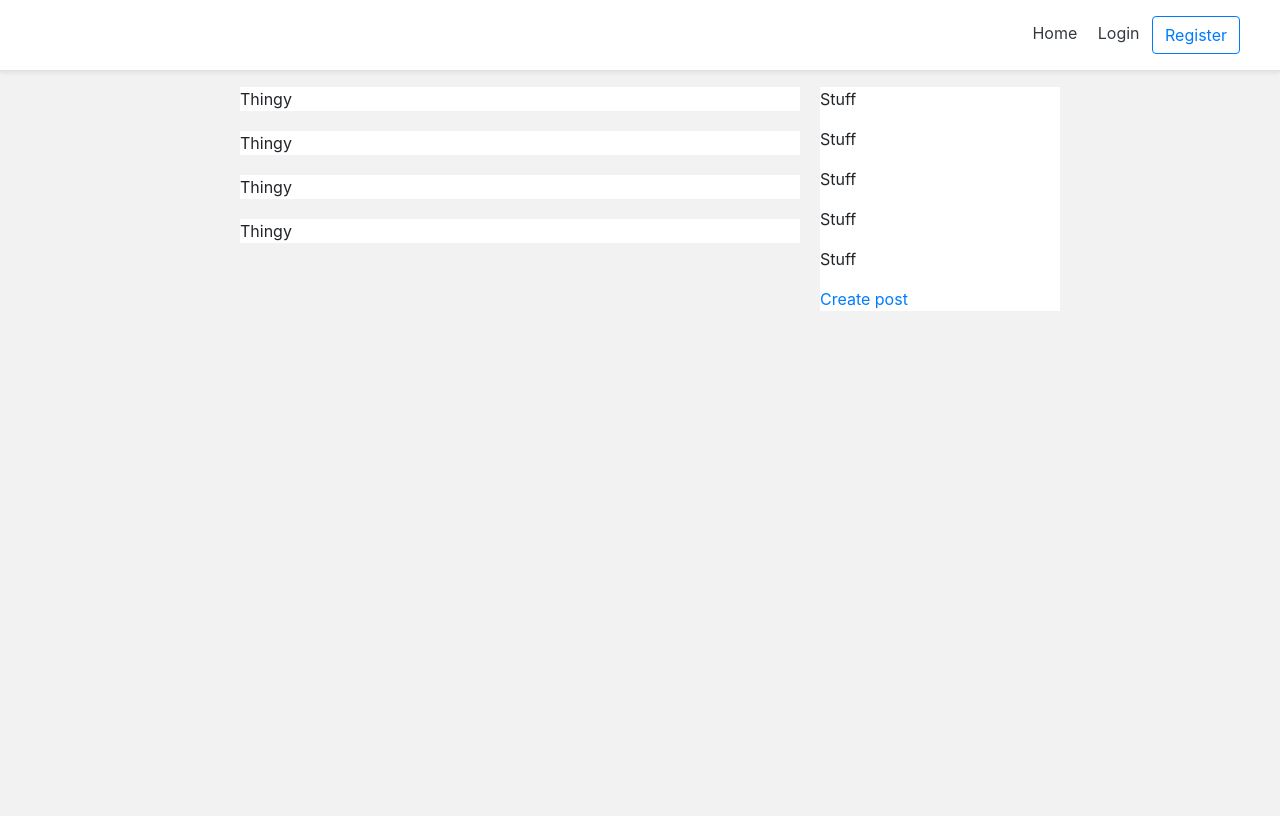
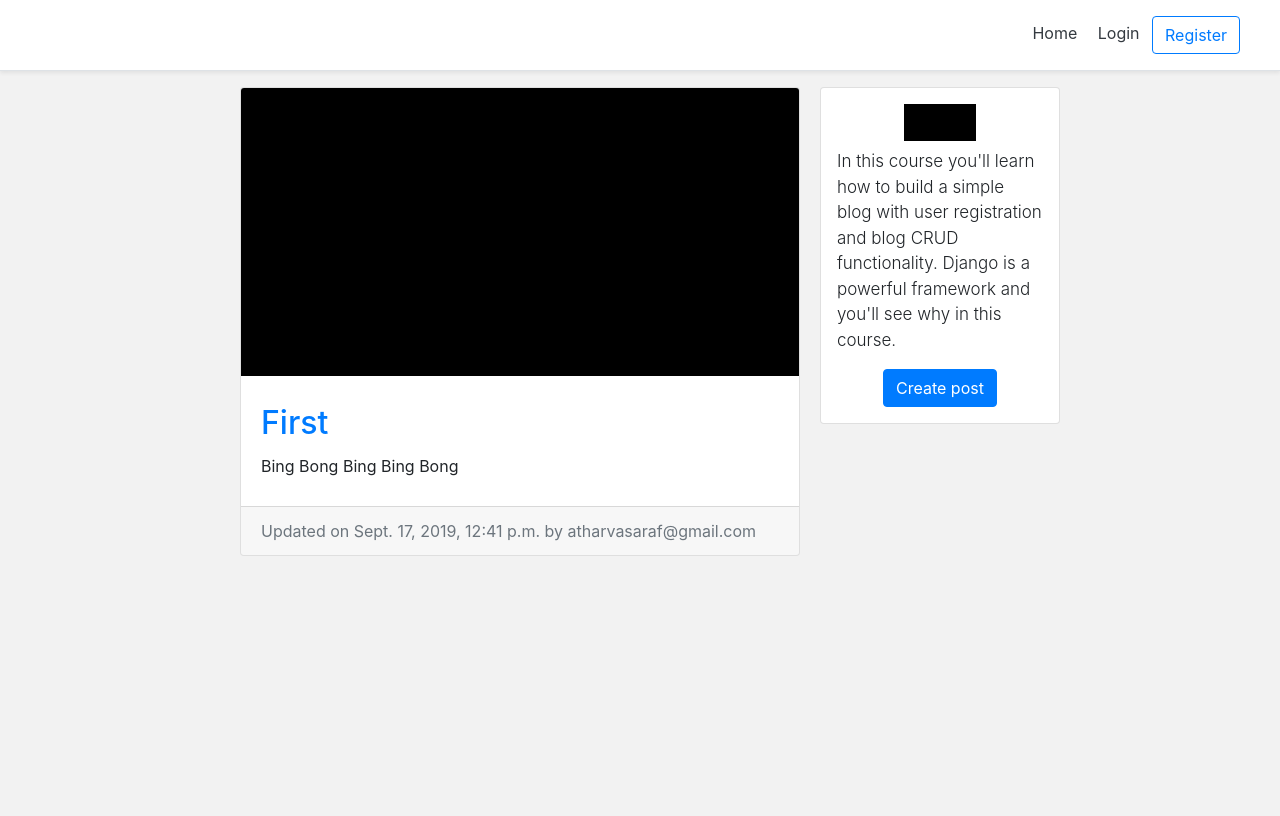
Before and after one commit to atharva121/CodingWithMitchBlogCourse, a Django app: page / in a window 1280 px wide. Shown: the top 816 px of the page. Run offline with Django 3.2, Linux system fonts and the light colour scheme; data comes from the database, SQL or seed files in the repository; both versions use the stored data as it was after the commit; some libraries are stand-ins or nearby versions.

Commit message:
20th commit

```diff
--- /dev/null
+++ b/src/blog/templates/blog/snippets/blog_post_snippet.html
@@ -0,0 +1,33 @@
+<style type="text/css">
+	.card{
+		max-width: 700px;
+	}
+	.card-body{
+		padding: 20px;
+	}
+</style>
+
+<div class="container">
+	<div class="row">
+
+		<!-- Blog Post -->
+		<div class="card m-auto">
+			<a href="{% url 'blog:detail' post.slug %}">
+				<img class="card-img-top" src="{{blog_post.image.url}}">
+			</a>
+
+			<div class="card-body mt-2 mb-2">
+				<a href="{% url 'blog:detail' post.slug %}">
+					<h2 class="card-title">{{blog_post.title}}</h2>
+				</a>
+				<p class="card-text">{{blog_post.body|safe|truncatechars:250}}</p>
+				{% if blog_post.author == request.user %}
+					<a href="{% url 'blog:edit' blog_post.slug %}" class="btn btn-primary">Update</a>
+				{% endif %}
+			</div>
+			<div class="card-footer text-muted">
+			  Updated on {{blog_post.date_updated}} by {{blog_post.author}}
+			</div>
+		</div>
+	</div>
+</div>
--- a/src/personal/templates/personal/home.html
+++ b/src/personal/templates/personal/home.html
@@ -1,5 +1,7 @@
-{%extends 'base.html'%}
-{%block content%}
+{% extends 'base.html' %}
+{% load static %}
+
+{% block content %}
 <style type="text/css">
 	@media (max-width: 768px) {
 		.right-column{
@@ -12,7 +14,6 @@
 		}
 	}
 	.blog-post-container{
-		background-color: #fff;
 		margin-bottom: 20px;
 		width: 100%;
 	}
@@ -26,43 +27,52 @@
 	.right-column{
 		padding:0px;
 	}
+	.lead{
+		font-size: 17px;
+	}
 </style>
 <div class="container">
-        <div class="row"> <!-- Flex box -->
-            <!-- Right 'create post' bar -->
-            <div class="create-post-bar d-lg-none col-lg-7 offset-lg-1">
-                <a href="{%url 'blog:create'%}">Create post</a>
-            </div>
-            <!-- End right 'create post' bar -->
-            <!-- Blog feed -->
+	<div class="row">
+
+		<!-- blog feed -->
 		<div class="left-column col-lg-7 offset-lg-1">
-                <div class="blog-post-container">
-                    <p>Thingy</p>
-                </div>
-                <div class="blog-post-container">
-                    <p>Thingy</p>
-                </div>
-                <div class="blog-post-container">
-                    <p>Thingy</p>
-                </div>
-                <div class="blog-post-container">
-                    <p>Thingy</p>
+
+			<!-- Top 'create post' bar -->
+			<div class="d-lg-none mb-3">
+				<div class="card m-auto d-flex flex-column p-3">
+					<img class="img-fluid d-block m-auto pb-2" src="{% static 'Screenshot (1).png' %}" width="72" height="72">
+					<p class="lead">In this course you'll learn how to build a simple blog with user registration and blog CRUD functionality. Django is a powerful
+	  					framework and you'll see why in this course.</p>
+					<p class="m-auto"><a class="btn btn-primary" href="{% url 'blog:create' %}">Create post</a></p>
 				</div>
 			</div>
-            <!-- End Blog feed -->
-            <!-- Right 'create post' column -->
+			<!-- end Top 'create post' bar -->
+
+			<!-- Blog posts-->
+			{% for post in blog_posts %}
+				<div class="blog-post-container">
+					{% include 'blog/snippets/blog_post_snippet.html' with blog_post=post %}
+				</div>
+			{% endfor %}
+			<!-- End Blog posts-->
+		</div>
+		<!-- end blog feed -->
+
+
+		<!-- Right 'create post' column  -->
 		<div class="right-column col-lg-3 d-lg-flex d-none flex-column">
-                <div class="create-post-bar">
-                    <p>Stuff</p>
-                    <p>Stuff</p>
-                    <p>Stuff</p>
-                    <p>Stuff</p>
-                    <p>Stuff</p>
-                    <a href="{%url 'blog:create'%}">Create post</a>
+
+			<div class="card create-post-bar d-flex flex-column p-3">
+				<img class="img-fluid d-block m-auto pb-2" src="{% static 'Screenshot (1).png' %}" width="72" height="72">
+				<p class="lead">In this course you'll learn how to build a simple blog with user registration and blog CRUD functionality. Django is a powerful
+  					framework and you'll see why in this course.</p>
+				<p class="m-auto"><a class="btn btn-primary" href="{% url 'blog:create' %}">Create post</a></p>
 			</div>
+
 		</div>
-            <!-- End right 'create post' column -->
+		<!-- end Right 'create post' column  -->
+
 	</div>
 </div>
 
-{%endblock content%}
+{% endblock content %}
--- a/src/personal/views.py
+++ b/src/personal/views.py
@@ -1,9 +1,10 @@
 from django.shortcuts import render
-from account.models import Account
+from operator import attrgetter
+from blog.models import BlogPost
 
 # Create your views here.
 def home_screen_view(request):
     context = {}
-    accounts = Account.object.all()
-    context['accounts'] = accounts
+    blog_posts = sorted(BlogPost.objects.all(), key=attrgetter('date_updated'), reverse=True)
+    context['blog_posts'] = blog_posts
     return render(request, "personal/home.html", context)
```
Also changed, not shown: src/db.sqlite3. Lines whose indentation alone changed are shown as unchanged.
